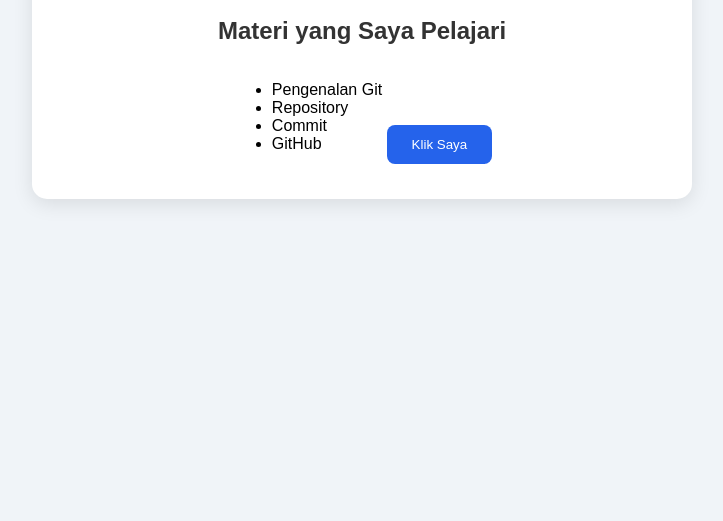
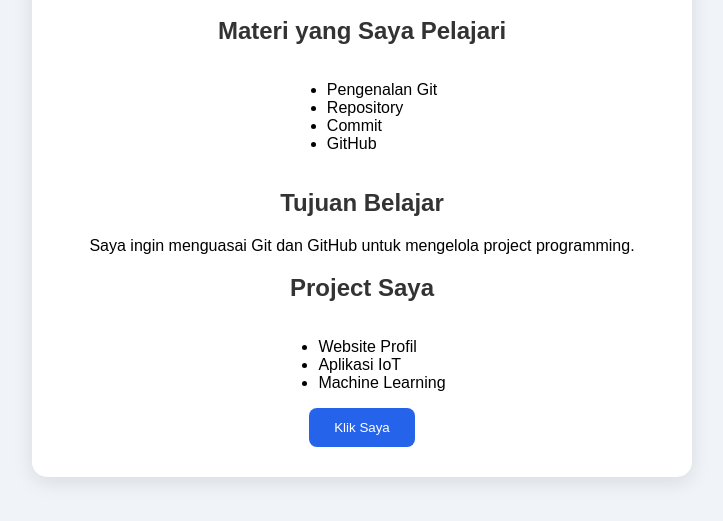
Before and after one commit to belajar-212/belajar-git, a plain HTML site: page index.html in a window 1280 px wide. Shown: the part 171-692 px from the top of the page, without its empty margins (278-1001 px from the left). Drawn offline with Linux system fonts and the light colour scheme.

Commit message:
Menambahkan tujuan belajar dan daftar project

```diff
--- a/index.html
+++ b/index.html
@@ -21,6 +21,22 @@
         <li>GitHub</li>
       </ul>
 
+      <h2>Tujuan Belajar</h2>
+
+      <p>
+        Saya ingin menguasai Git dan GitHub untuk mengelola project programming.
+      </p>
+
+      <h2>Project Saya</h2>
+
+      <ul>
+        <li>Website Profil</li>
+        <li>Aplikasi IoT</li>
+        <li>Machine Learning</li>
+      </ul>
+
+      <br />
+
       <button onclick="alert('Saya berhasil belajar Git!')">Klik Saya</button>
     </div>
   </body>
```
